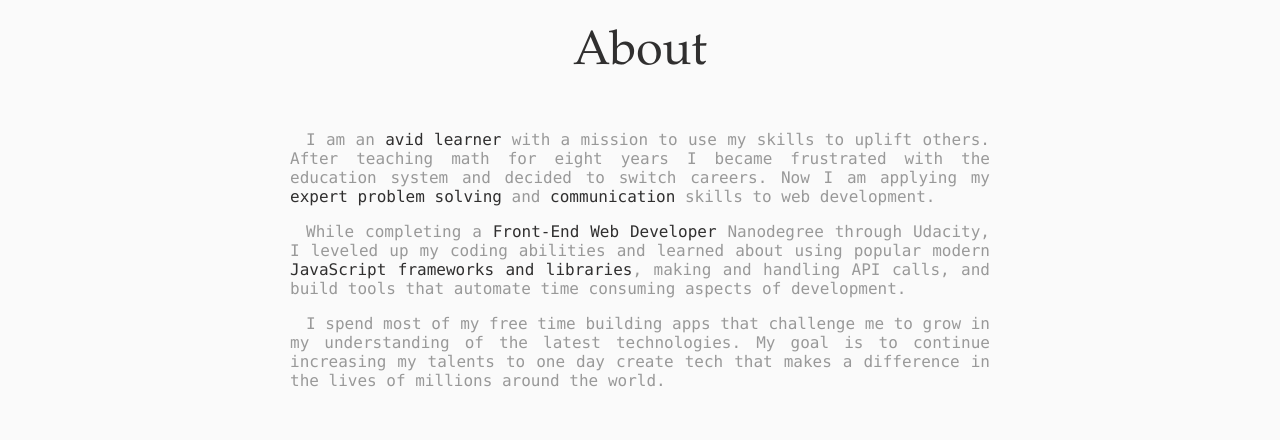
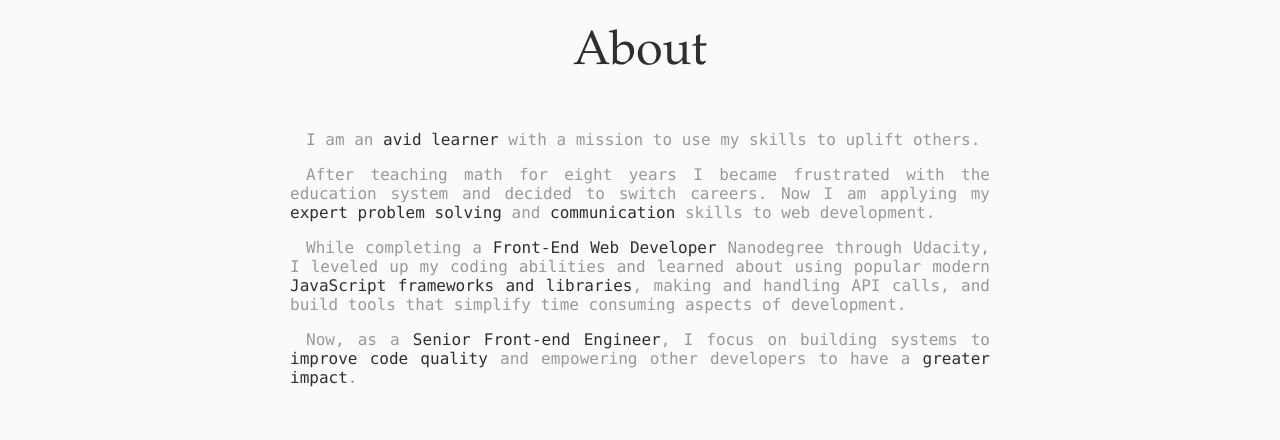
Before and after one commit to grantiverson/iverson.dev, a React (Create React App) app: page / in a window 1280 px wide. Shown: the part 880-1320 px from the top of the page. Built offline with nearby package versions, Linux system fonts and the light colour scheme.

Commit message:
Update about copy

```diff
--- a/src/components/Main/About/About.js
+++ b/src/components/Main/About/About.js
@@ -8,9 +8,12 @@ const About = () => (
         <div className="about__content">
             <p className="indent">
                 I am an <span className="dark-text-span">avid learner</span>{" "}
-                with a mission to use my skills to uplift others. After teaching
-                math for eight years I became frustrated with the education
-                system and decided to switch careers. Now I am applying my{" "}
+                with a mission to use my skills to uplift others.
+            </p>
+            <p className="indent">
+                After teaching math for eight years I became frustrated with the
+                education system and decided to switch careers. Now I am
+                applying my{" "}
                 <span className="dark-text-span">expert problem solving</span>{" "}
                 and <span className="dark-text-span">communication</span> skills
                 to web development.
@@ -23,14 +26,18 @@ const About = () => (
                 <span className="dark-text-span">
                     JavaScript frameworks and libraries
                 </span>
-                , making and handling API calls, and build tools that automate
+                , making and handling API calls, and build tools that simplify
                 time consuming aspects of development.
             </p>
             <p className="indent">
-                I spend most of my free time building apps that challenge me to
-                grow in my understanding of the latest technologies. My goal is
-                to continue increasing my talents to one day create tech that
-                makes a difference in the lives of millions around the world.
+                Now, as a{" "}
+                <span className="dark-text-span">
+                    Senior Front-end Engineer
+                </span>
+                , I focus on building systems to{" "}
+                <span className="dark-text-span">improve code quality</span> and
+                empowering other developers to have a{" "}
+                <span className="dark-text-span">greater impact</span>.
             </p>
         </div>
     </section>
```
